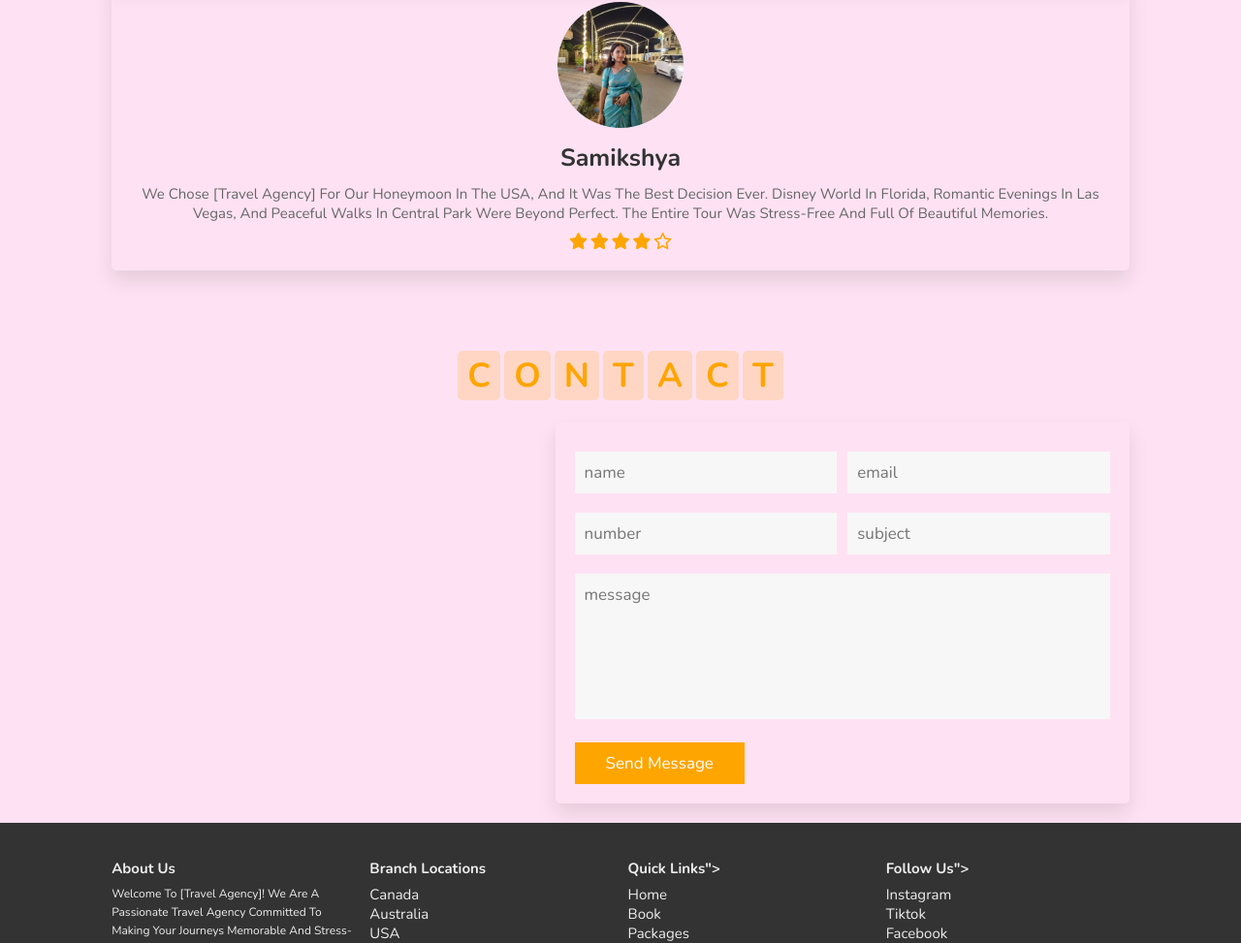
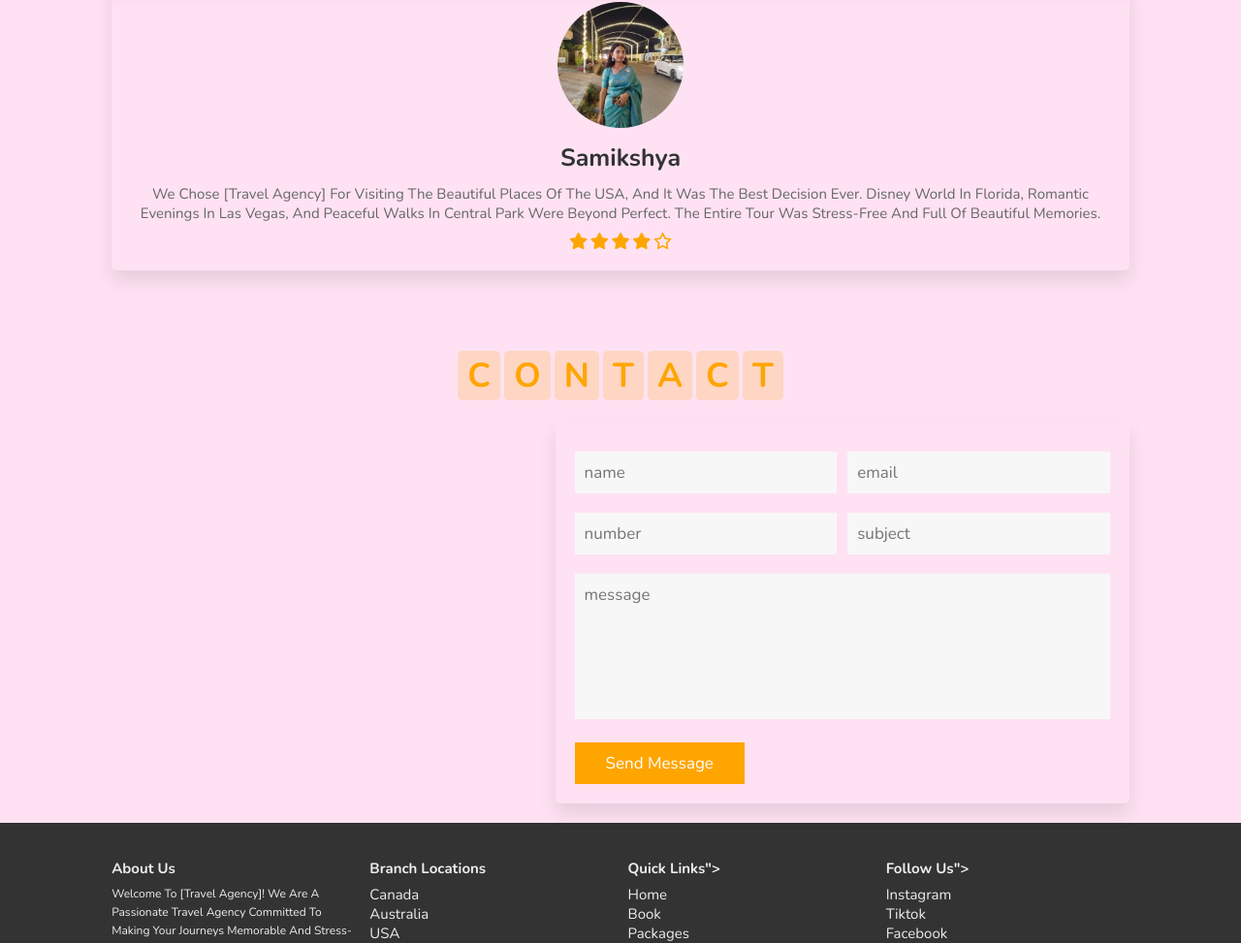
Before and after one commit to Roshan-majhi/My-first-website, a plain HTML site: page index.html in a window 1280 px wide. Shown: the part 4417-5390 px from the top of the page at 97% size. Drawn offline with nearby package versions, Linux system fonts and the light colour scheme.

Commit message:
Update index.html

```diff
--- a/index.html
+++ b/index.html
@@ -401,7 +401,7 @@
                 <div class="box">
                     <img src="samu.png" alt="">
                     <h3>samikshya</h3>
-                    <p>We chose [Travel Agency] for our honeymoon in the USA, and it was the best decision ever. Disney World in Florida, romantic evenings in Las Vegas, and peaceful walks in Central Park were beyond perfect. The entire tour was stress-free and full of beautiful memories.</p>
+                    <p>We chose [Travel Agency] for visiting the beautiful places  of the USA, and it was the best decision ever. Disney World in Florida, romantic evenings in Las Vegas, and peaceful walks in Central Park were beyond perfect. The entire tour was stress-free and full of beautiful memories.</p>
                     <div class="stars">
                         <i class="fas fa-star"></i>
                         <i class="fas fa-star"></i>
```
